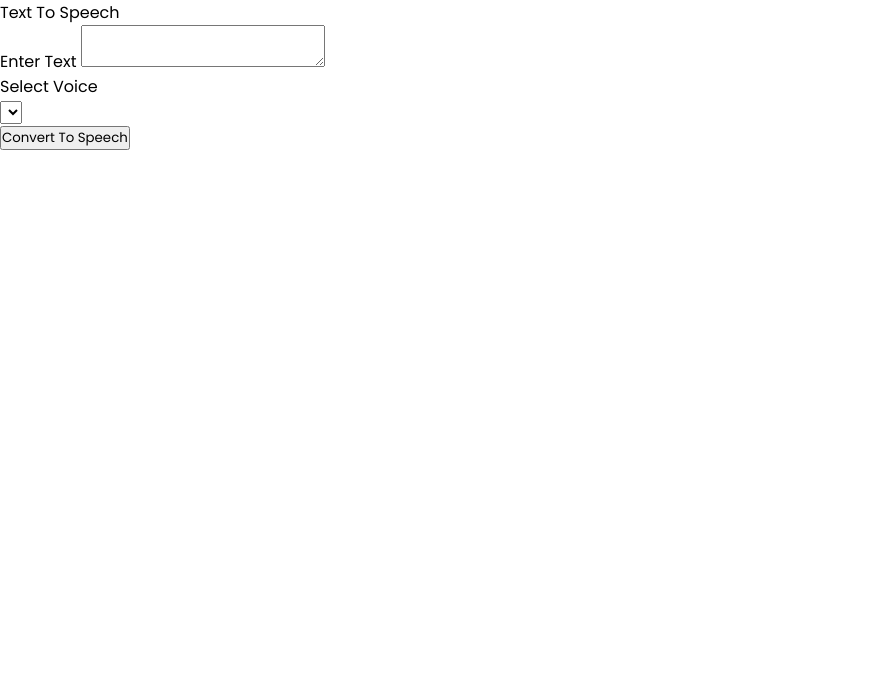
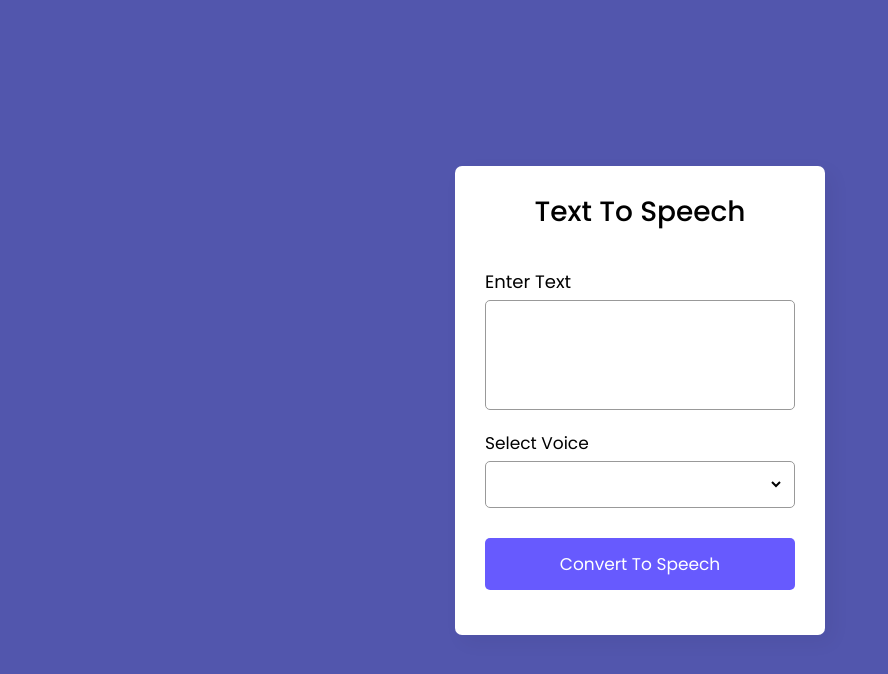
Before and after one commit to AbdurasulovSardor/text-speech, a plain HTML site: page index.html in a window 1280 px wide. Shown: the whole page, without its empty margins (0-888 px from the left). Drawn offline with Linux system fonts and the light colour scheme.

Commit message:
added css styles

```diff
--- a/style.css
+++ b/style.css
@@ -6,3 +6,120 @@
   box-sizing: border-box;
   font-family: 'Poppins', sans-serif;
 }
+
+body {
+  display: flex;
+  align-items: center;
+  justify-content: center;
+  min-height: 100vh;
+  background-color: #5256ad;
+}
+
+::selection {
+  color: #fff;
+  background-color: #5256ad;
+}
+
+.wrapper {
+  width: 370px;
+  padding: 25px 30px;
+  border-radius: 7px;
+  background-color: #fff;
+  box-shadow: 7px 7px 20px rgba(0, 0, 0, 0.05);
+}
+
+.wrapper header {
+  font-size: 28px;
+  font-weight: 500;
+  text-align: center;
+}
+
+.wrapper form {
+  margin: 35px 0 20px;
+}
+
+form .row {
+  display: flex;
+  margin-bottom: 20px;
+  flex-direction: column;
+}
+
+form .row label {
+  font-size: 18px;
+  margin-bottom: 5px;
+}
+
+form .row:nth-child(2) label {
+  font-size: 17px;
+}
+
+form :where(textarea, select, button) {
+  outline: none;
+  width: 100%;
+  height: 100%;
+  border: none;
+  border-radius: 5px;
+}
+
+form .row textarea {
+  resize: none;
+  height: 110px;
+  font-size: 15px;
+  padding: 8px 10px;
+  border: 1px solid #999;
+}
+
+form .row textarea::-webkit-scrollbar {
+  width: 0px;
+}
+
+form .row .outer {
+  height: 47px;
+  display: flex;
+  padding: 0 10px;
+  align-items: center;
+  border-radius: 5px;
+  justify-content: center;
+  border: 1px solid #999;
+}
+
+form .row select {
+  font-size: 14px;
+  background: none;
+}
+
+form .row select::-webkit-scrollbar {
+  width: 8px;
+}
+
+form .row select::-webkit-scrollbar-track {
+  background: #fff;
+}
+
+form .row select::-webkit-scrollbar-thumb {
+  background-color: #888;
+  border-radius: 8px;
+  border-right: 2px solid #fff;
+}
+
+form button {
+  height: 52px;
+  color: #fff;
+  font-size: 17px;
+  background-color: #675afe;
+  cursor: pointer;
+  margin-top: 10px;
+  transition: 0.3s ease;
+}
+
+form button:hover {
+  background-color: #4534fe;
+}
+
+@media screen and (max-width: 400px) {
+  .wrapper {
+    max-width: 345px;
+    width: 100%;
+    margin: 0 20px;
+  }
+}
```
